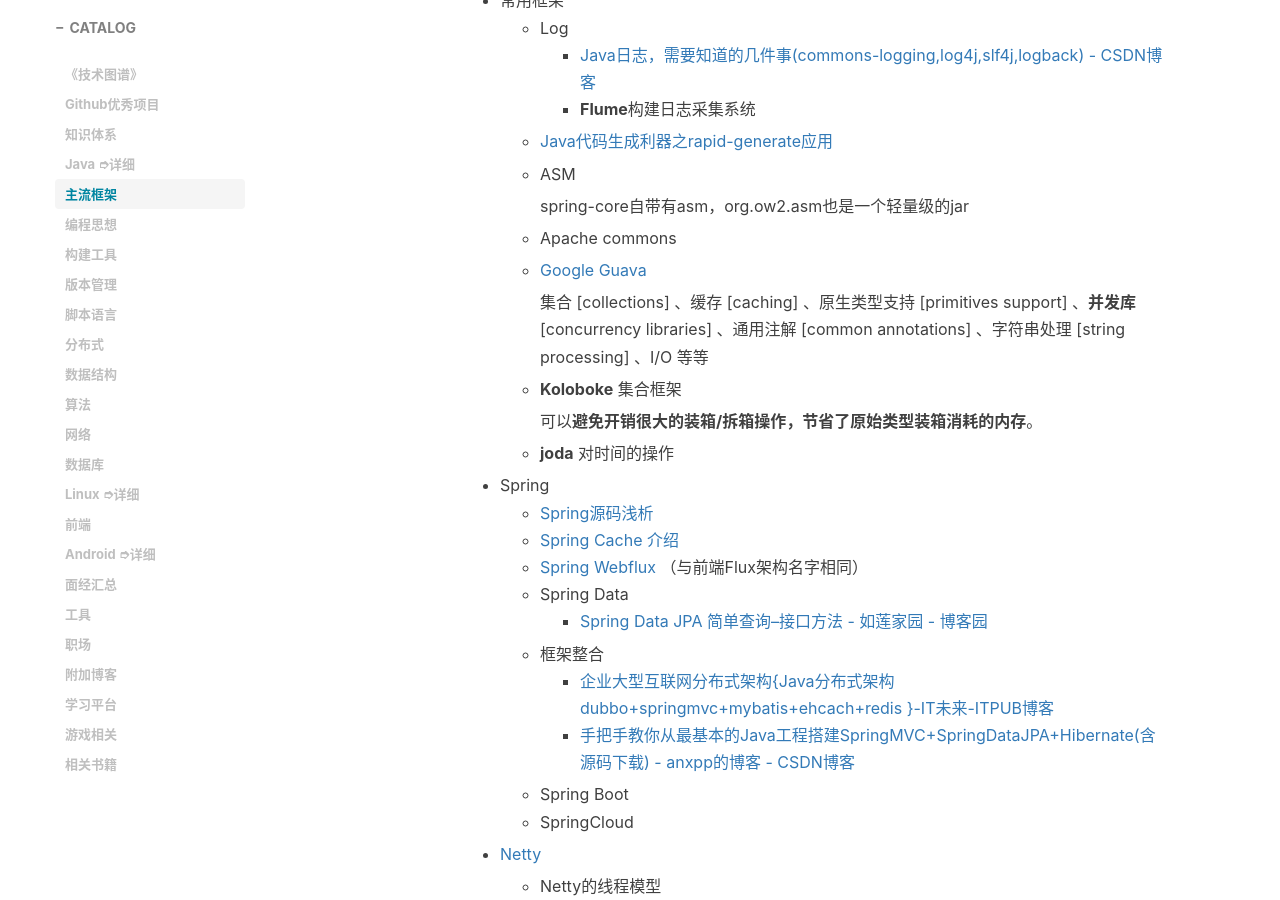
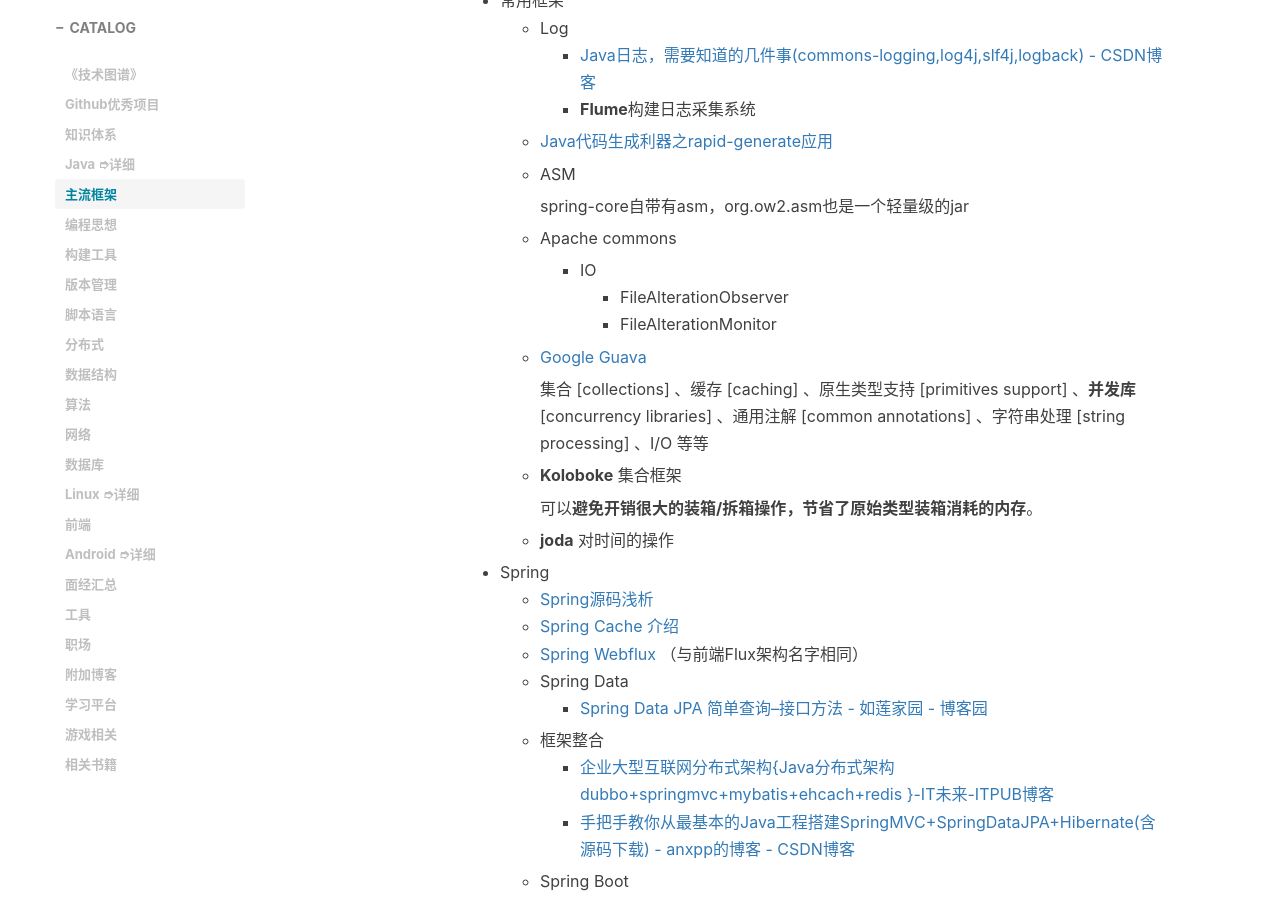
Before and after one commit to Ariescat/blog, a Jekyll site: the page built from docs/index.md, in a window 1280 px wide and 900 px high, scrolled down 1895 px. Built offline with Jekyll 4.4.1, drawn with Linux system fonts in a browser that asks for light colours; nearby versions of some CDN libraries; comment, search, counter and statistics services are not loaded.

Commit message:
FileAlterationObserver

```diff
--- a/docs/index.md
+++ b/docs/index.md
@@ -64,6 +64,10 @@
 		spring-core自带有asm，org.ow2.asm也是一个轻量级的jar
 
 	* Apache commons
+
+	  * IO
+	    * FileAlterationObserver
+	    * FileAlterationMonitor
 
 	* [Google Guava](https://ifeve.com/google-guava/)
 
```
